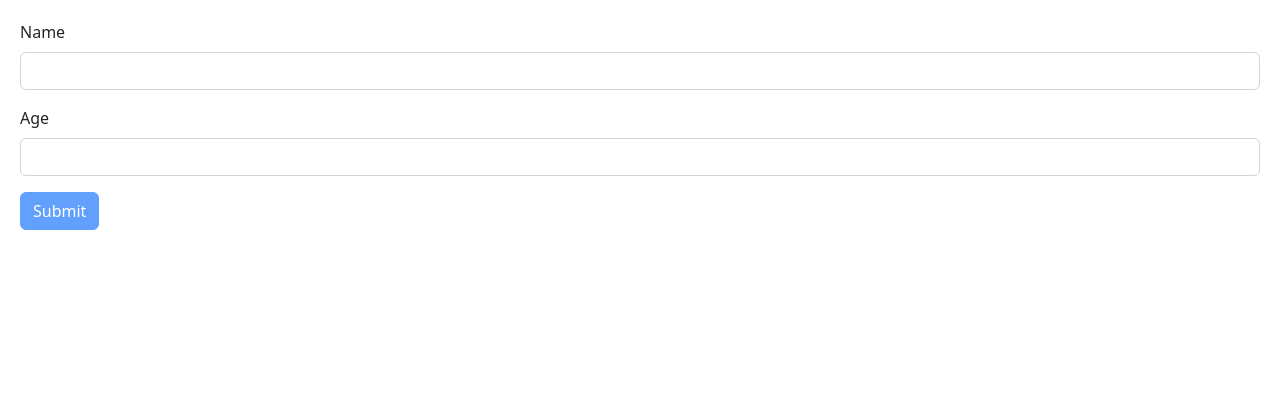
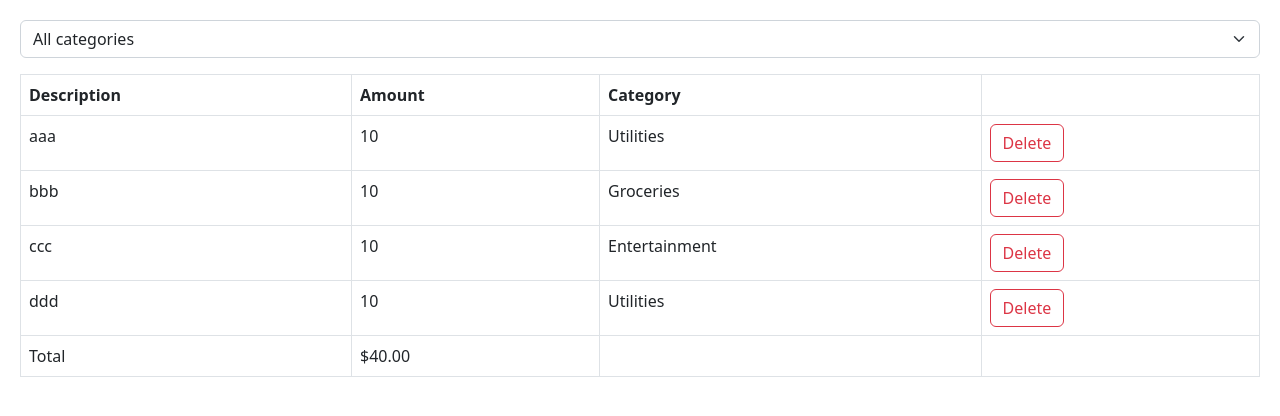
Before and after one commit to mjr2595/react-ts-form, a React (Vite) app in the folder react-ts-form/: page / in a window 1280 px wide. Shown: the top 416 px of the page. Built offline with nearby package versions, Linux system fonts and the light colour scheme.

Commit message:
expense list and filter

```diff
--- a/react-ts-form/src/App.tsx
+++ b/react-ts-form/src/App.tsx
@@ -1,10 +1,31 @@
+import { useState } from "react";
 import "./App.css";
-import Form from "./components/Form";
+import ExpenseList from "./components/ExpenseList";
+import ExpenseFilter from "./components/ExpenseFilter";
 
 function App() {
+  const [selectedCategory, setSelectedCategory] = useState("");
+
+  const [expenses, setExpenses] = useState([
+    { id: 1, description: "aaa", amount: 10, category: "Utilities" },
+    { id: 2, description: "bbb", amount: 10, category: "Groceries" },
+    { id: 3, description: "ccc", amount: 10, category: "Entertainment" },
+    { id: 4, description: "ddd", amount: 10, category: "Utilities" },
+  ]);
+
+  const visibleExpenses = selectedCategory
+    ? expenses.filter((expenseSelection) => expenseSelection.category === selectedCategory)
+    : expenses;
+
   return (
     <div>
-      <Form />
+      <div className="mb-3">
+        <ExpenseFilter onSelectCategory={(category) => setSelectedCategory(category)} />
+      </div>
+      <ExpenseList
+        expenses={visibleExpenses}
+        onDelete={(id) => setExpenses(expenses.filter((expenseToDelete) => expenseToDelete.id !== id))}
+      />
     </div>
   );
 }
--- /dev/null
+++ b/react-ts-form/src/components/ExpenseFilter.tsx
@@ -0,0 +1,16 @@
+interface Props {
+  onSelectCategory: (category: string) => void;
+}
+
+const ExpenseFilter = ({ onSelectCategory }: Props) => {
+  return (
+    <select className="form-select" onChange={(event) => onSelectCategory(event.target.value)}>
+      <option value="">All categories</option>
+      <option value="Groceries">Groceries</option>
+      <option value="Utilities">Utilities</option>
+      <option value="Entertainment">Entertainment</option>
+    </select>
+  );
+};
+
+export default ExpenseFilter;
--- /dev/null
+++ b/react-ts-form/src/components/ExpenseList.tsx
@@ -0,0 +1,51 @@
+interface Expense {
+  id: number;
+  description: string;
+  amount: number;
+  category: string;
+}
+
+interface Props {
+  expenses: Expense[];
+  onDelete: (id: number) => void;
+}
+
+const ExpenseList = ({ expenses, onDelete }: Props) => {
+  if (expenses.length === 0) return null;
+  return (
+    <table className="table table-bordered">
+      <thead>
+        <tr>
+          <th>Description</th>
+          <th>Amount</th>
+          <th>Category</th>
+          <th></th>
+        </tr>
+      </thead>
+      <tbody>
+        {expenses.map((expense) => (
+          <tr key={expense.id}>
+            <td>{expense.description}</td>
+            <td>{expense.amount}</td>
+            <td>{expense.category}</td>
+            <td>
+              <button className="btn btn-outline-danger" onClick={() => onDelete(expense.id)}>
+                Delete
+              </button>
+            </td>
+          </tr>
+        ))}
+      </tbody>
+      <tfoot>
+        <tr>
+          <td>Total</td>
+          <td>${expenses.reduce((acc, expense) => expense.amount + acc, 0).toFixed(2)}</td>
+          <td></td>
+          <td></td>
+        </tr>
+      </tfoot>
+    </table>
+  );
+};
+
+export default ExpenseList;
```
